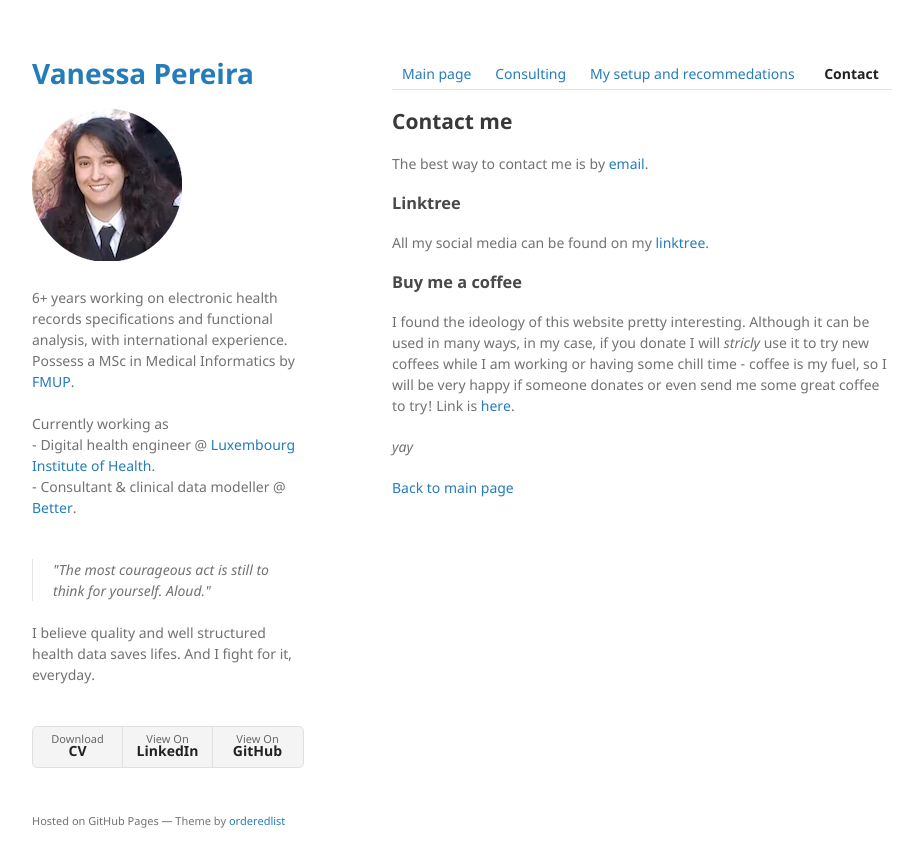
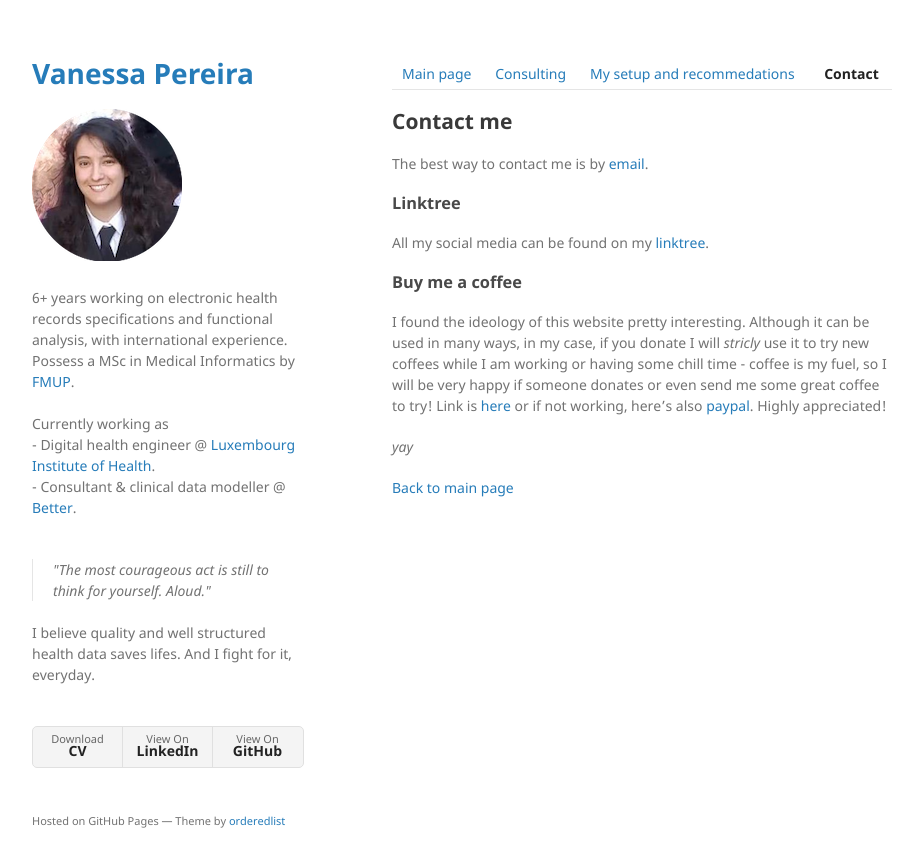
Before and after one commit to vanessa-pereira/vanessa-pereira.github.io, a Jekyll site: the page built from contact.md, in a window 1280 px wide. Shown: the top 867 px of the page, without its empty margins (178-1094 px from the left). Built offline with Jekyll 4.4.1, drawn with Linux system fonts in a browser that asks for light colours.

Commit message:
Update contact.md

```diff
--- a/contact.md
+++ b/contact.md
@@ -10,7 +10,7 @@ The best way to contact me is by [email](mailto:vanessapw@protonmail.com).
 All my social media can be found on my [linktree](https://linktr.ee/vanessapPT).
 
 ### Buy me a coffee
-I found the ideology of this website pretty interesting. Although it can be used in many ways, in my case, if you donate I will _stricly_ use it to try new coffees while I am working or having some chill time - coffee is my fuel, so I will be very happy if someone donates or even send me some great coffee to try! Link is [here](https://buymeacoffee.com/PD9swEfHZx).
+I found the ideology of this website pretty interesting. Although it can be used in many ways, in my case, if you donate I will _stricly_ use it to try new coffees while I am working or having some chill time - coffee is my fuel, so I will be very happy if someone donates or even send me some great coffee to try! Link is [here](https://buymeacoffee.com/PD9swEfHZx) or if not working, here's also [paypal](https://paypal.me/vanessapPT). Highly appreciated!
 
 
 _yay_
```
